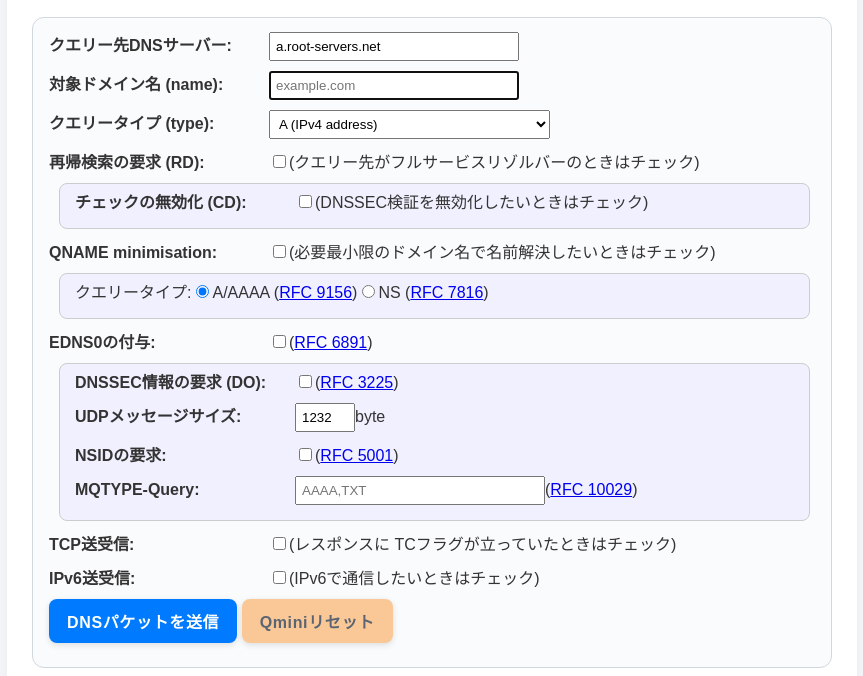
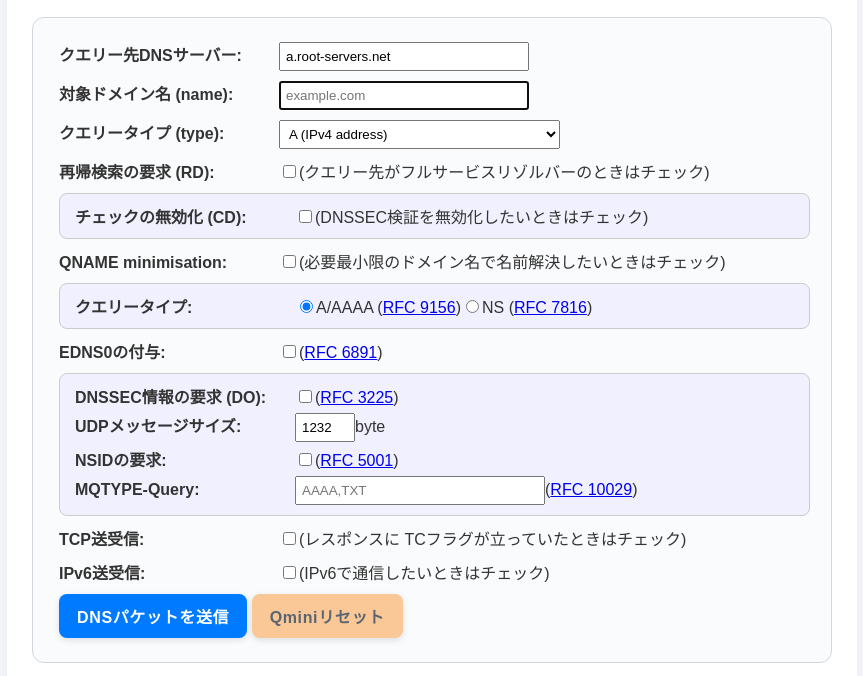
Before and after one commit to yoshigoto/dns-web-tool, a website: page index.html in a window 1280 px wide. Shown: the part 103-779 px from the top of the page, without its empty margins (208-1071 px from the left). Drawn offline with Linux system fonts and the light colour scheme.

Commit message:
fix: adjust margin and structure of option groups in HTML form for better layout

```diff
--- a/index.html
+++ b/index.html
@@ -7,7 +7,7 @@
     <style>
         body { font-family: sans-serif; margin: 0; padding: 20px; background: #f4f6f9; color: #333; }
         .container { max-width: 800px; margin: 0 auto; padding: 25px; background: white; border-radius: 8px; box-shadow: 0 4px 15px rgba(0,0,0,0.05); }
-        div { margin-bottom: 10px; }
+        div { margin: 10px; }
         label { display: inline-block; font-weight: bold; }
         .label-wide { width: 220px; }
         .input-wide { width: 250px; padding: 5px; box-sizing: border-box; }
@@ -21,6 +21,7 @@
         #search-toggle:hover { background: #18733f; }
         #search-panel { border: 1px solid #d0d7de; border-radius: 12px; padding: 14px 16px; background: #fafbfc; box-shadow: inset 0 1px 0 rgba(255,255,255,0.7); }
         .option-group { background-color: #f0f0ff; margin: 5px 5px 10px 10px; padding: 5px 10px 5px 15px; border: 1px solid #ccc; border-radius: 8px; }
+        .option-div { margin: 5px 0; }
         .result { padding: 15px; border-radius: 8px; background: #f0f0f0; border-left: 6px solid #007BFF; white-space: pre; overflow-x: auto; }
         .error { border-color: red; background: #fff0f0; }
         .explanation { font-size: 90%; }
@@ -39,15 +40,19 @@
                     <option value="A">A (IPv4 address)</option><option value="AAAA">AAAA (IPv6 address)</option><option value="MX">MX (Mail Exchange)</option><option value="NS">NS (Name Server)</option><option value="SOA">SOA (Start Of Authority)</option><option value="TXT">TXT (Text)</option><option value="CNAME">CNAME (Canonical Name)</option><option value="DNAME">DNAME (Delegation Name)</option><option value="CAA">CAA (Certification Authority Authorization)</option><option value="DNSKEY">DNSKEY</option><option value="DS">DS (Delegation Signer)</option><option value="NSEC">NSEC (NextSECure record)</option><option value="NSEC3">NSEC3</option><option value="RRSIG">RRSIG (Resource Record Signature)</option><option value="SRV">SRV (Service)</option><option value="HTTPS">HTTPS</option><option value="SVCB">SVCB (Service Binding)</option><option value="PTR">PTR (Pointer - 4.2.0.192.in-addr.arpa)</option><option value="PTR-x">PTR-x (Pointer - 192.0.2.4)</option><option value="ANY">ANY</option><option value="VERSION">VERSION (CHAOS/TXT/version.bind)</option>
                 </select></div>
                 <div><label for="rd" class="label-wide">再帰検索の要求 (RD):</label><input type="checkbox" id="rd" name="rd" value="1"><label for="rd" style="font-weight:normal; width:auto;">(クエリー先がフルサービスリゾルバーのときはチェック)</label></div>
-                <div class="option-group"><div><label for="cd" class="label-wide">チェックの無効化 (CD):</label><input type="checkbox" id="cd" name="cd" value="1"><label for="cd" style="font-weight:normal; width:auto;">(DNSSEC検証を無効化したいときはチェック)</label></div></div>
+                <div class="option-group">
+                    <div class="option-div"><label for="cd" class="label-wide">チェックの無効化 (CD):</label><input type="checkbox" id="cd" name="cd" value="1"><label for="cd" style="font-weight:normal; width:auto;">(DNSSEC検証を無効化したいときはチェック)</label></div>
+                </div>
                 <div><label for="qmini" class="label-wide">QNAME minimisation:</label><input type="checkbox" id="qmini" name="qmini" value="1"><label for="qmini" style="font-weight:normal; width:auto;">(必要最小限のドメイン名で名前解決したいときはチェック)</label><input type="hidden" id="qposi" name="qposi" value="255"></div>
-                <div class="option-group"><div><span class="label-wide">クエリータイプ:</span><label style="font-weight:normal; width:auto;"><input type="radio" name="qtype" value="A" checked>A/AAAA (<a href="https://datatracker.ietf.org/doc/html/rfc9156" target="_blank">RFC 9156</a>)</label><label style="font-weight:normal; width:auto;"><input type="radio" name="qtype" value="NS">NS (<a href="https://datatracker.ietf.org/doc/html/rfc7816" target="_blank">RFC 7816</a>)</label></div></div>
+                <div class="option-group">
+                    <div class="option-div"><label class="label-wide">クエリータイプ:</label><input type="radio" name="qtype" value="A" checked>A/AAAA (<a href="https://datatracker.ietf.org/doc/html/rfc9156" target="_blank">RFC 9156</a>)</label><label style="font-weight:normal; width:auto;"><input type="radio" name="qtype" value="NS">NS (<a href="https://datatracker.ietf.org/doc/html/rfc7816" target="_blank">RFC 7816</a>)</label></div>
+                </div>
                 <div><label for="edns0" class="label-wide">EDNS0の付与:</label><input type="checkbox" id="edns0" name="edns0" value="1"><label for="edns0" style="font-weight:normal; width:auto;">(<a href="https://datatracker.ietf.org/doc/html/rfc6891" target="_blank">RFC 6891</a>)</label></div>
                 <div class="option-group">
-                    <div><label for="dnssec" class="label-wide">DNSSEC情報の要求 (DO):</label><input type="checkbox" id="dnssec" name="dnssec" value="1"><label for="dnssec" style="font-weight:normal; width:auto;">(<a href="https://datatracker.ietf.org/doc/html/rfc3225" target="_blank">RFC 3225</a>)</label></div>
-                    <div><label for="udpsize" class="label-wide">UDPメッセージサイズ:</label><input type="text" class="input-narrow" id="udpsize" name="udpsize" value="1232" required><label for="udpsize" style="font-weight:normal; width:auto;">byte</label></div>
-                    <div><label for="nsid" class="label-wide">NSIDの要求:</label><input type="checkbox" id="nsid" name="nsid" value="1"><label for="nsid" style="font-weight:normal; width:auto;">(<a href="https://datatracker.ietf.org/doc/html/rfc5001" target="_blank">RFC 5001</a>)</label></div>
-                    <div><label for="mqtype" class="label-wide">MQTYPE-Query:</label><input type="text" class="input-wide" id="mqtype" name="mqtype" placeholder="AAAA,TXT"><label for="mqtype" style="font-weight:normal; width:auto;">(<a href="https://datatracker.ietf.org/doc/html/rfc10029" target="_blank">RFC 10029</a>)</label></div>
+                    <div class="option-div"><label for="dnssec" class="label-wide">DNSSEC情報の要求 (DO):</label><input type="checkbox" id="dnssec" name="dnssec" value="1"><label for="dnssec" style="font-weight:normal; width:auto;">(<a href="https://datatracker.ietf.org/doc/html/rfc3225" target="_blank">RFC 3225</a>)</label></div>
+                    <div class="option-div"><label for="udpsize" class="label-wide">UDPメッセージサイズ:</label><input type="text" class="input-narrow" id="udpsize" name="udpsize" value="1232" required><label for="udpsize" style="font-weight:normal; width:auto;">byte</label></div>
+                    <div class="option-div"><label for="nsid" class="label-wide">NSIDの要求:</label><input type="checkbox" id="nsid" name="nsid" value="1"><label for="nsid" style="font-weight:normal; width:auto;">(<a href="https://datatracker.ietf.org/doc/html/rfc5001" target="_blank">RFC 5001</a>)</label></div>
+                    <div class="option-div"><label for="mqtype" class="label-wide">MQTYPE-Query:</label><input type="text" class="input-wide" id="mqtype" name="mqtype" placeholder="AAAA,TXT"><label for="mqtype" style="font-weight:normal; width:auto;">(<a href="https://datatracker.ietf.org/doc/html/rfc10029" target="_blank">RFC 10029</a>)</label></div>
                 </div>
                 <div><label for="tcp" class="label-wide">TCP送受信:</label><input type="checkbox" id="tcp" name="tcp" value="1"><label for="tcp" style="font-weight:normal; width:auto;">(レスポンスに TCフラグが立っていたときはチェック)</label></div>
                 <div><label for="ipv6" class="label-wide">IPv6送受信:</label><input type="checkbox" id="ipv6" name="ipv6" value="1"><label for="ipv6" style="font-weight:normal; width:auto;">(IPv6で通信したいときはチェック)</label></div>
```
